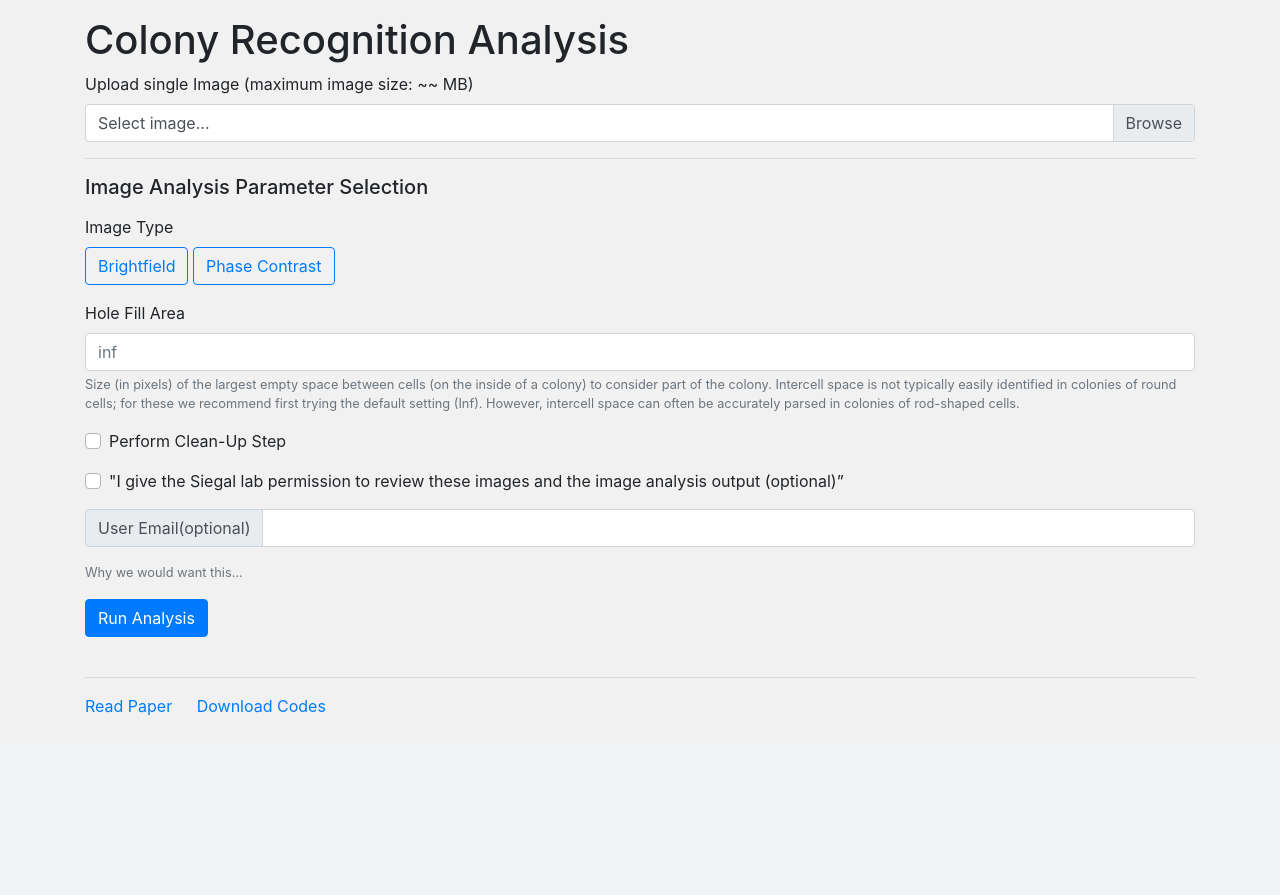
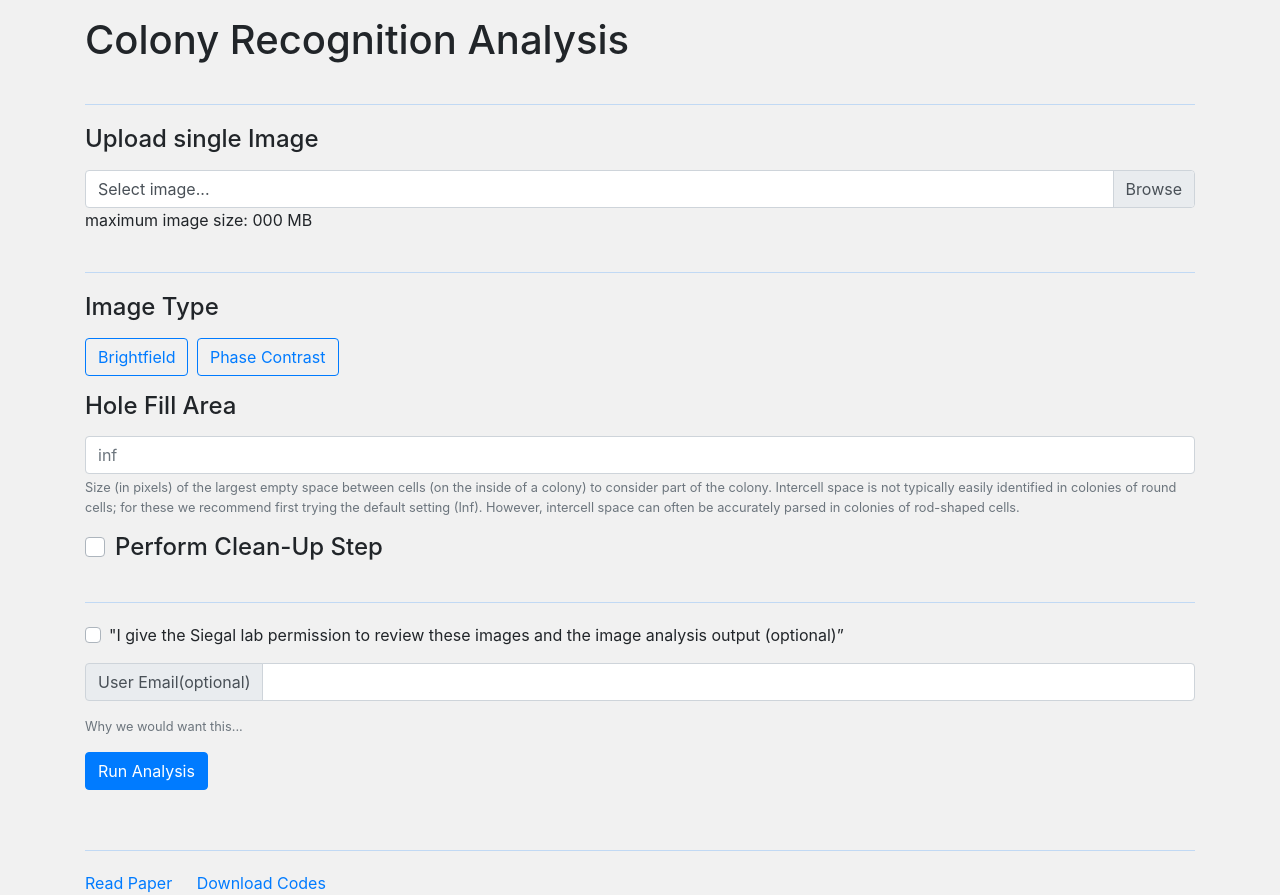
Before and after one commit to CoraJung/FlaskTodo, a Flask app: page / in a window 1280 px wide. Shown: the part 56-951 px from the top of the page. Before the commit the page ends 772 px from the top, so only its background shows below. Run offline with Flask 2, Linux system fonts and the light colour scheme; some libraries are stand-ins or nearby versions.

Commit message:
implements formdata and changes layout
template receives formdata and set the parameters. colony reconition analysis webpate layout changed

```diff
--- a/app/static/css/style.css
+++ b/app/static/css/style.css
@@ -1,8 +1,33 @@
 body {
     background-color: #f1f1f1;
+}
+
+hr {
+  margin: 40px 0 20px;
+  border-color: #007bff;
+  opacity: .2;
 }
 
 #conditional_part
 {
   display:none;
+  background-color: gainsboro;
+  padding: 12px;
+  margin: 6px -2px;
+  border-radius: 8px;
 }
+
+.img-type-btn {
+  margin-right: 4px;
+}
+
+.big-checkbox::before,
+.big-checkbox::after {
+    top: .24rem;
+    width: 1.25rem;
+    height: 1.25rem;
+}
+
+#big-checkbox-label {
+  margin: 0 6px;
+}
--- a/app/templates/public/upload_image.html
+++ b/app/templates/public/upload_image.html
@@ -9,18 +9,34 @@
 
             <h1>Colony Recognition Analysis</h1>
 
+            <hr>
+
             <form action="/upload-image" method="POST" enctype="multipart/form-data">
 
                 <div class="form-group">
-                    <label>Upload single Image (maximum image size: ~~ MB)</label>
+                    <label><h4>Upload single Image</h4></label>
                     <div class="custom-file">
-                        <input oninput="handleFileSelect(this);" type="file" class="custom-file-input" multiple="true" name="image" id="image" autocomplete="off" required>
-                        <label class="custom-file-label" for="image">Select image...</label>
+                        <input
+                            oninput="handleFileSelect(this);"
+                            type="file"
+                            class="custom-file-input"
+                            multiple="true"
+                            name="image"
+                            id="image"
+                            autocomplete="off"
+                            #required
+                        >
+                        <label class="custom-file-label" for="image">
+                            Select image...
+                        </label>
+                    </div>
+                    <div>
+                        <medium>maximum image size: 000 MB</medium>
                     </div>
 
                     <hr>
 
-                    <h5>Image Analysis Parameter Selection</h5>
+                    <!-- <h5>Image Analysis Parameter Selection</h5> -->
                     <!-- Image Type -->
                     <p>
                         <!-- <div class="dropdown">
@@ -36,19 +52,34 @@
                             </div>
                         </div> -->
                         <div>
-                        <label>Image Type</label>
+                            <label><h4>Image Type</h4></label>
                         </div>
                         <div>
-                        <button type="button" class="img-type-btn btn btn-outline-primary" id="brightField">Brightfield</button>
-                        <button type="button" class="img-type-btn btn btn-outline-primary" id="phaseConstant">Phase Contrast</button>
+                            <input id="imageTypeInput" name="ImageType" value="" style="display:none;">
+                            <div
+                                type="text"
+                                class="img-type-btn btn btn-outline-primary"
+                                id="brightField"
+                                value="Brightfield"
+                            >
+                                Brightfield
+                            </div>
+                            <div
+                                type="text"
+                                class="img-type-btn btn btn-outline-primary"
+                                id="phasecontrast"
+                                value="Phase Contrast"
+                            >
+                                Phase Contrast
+                            </div>
                         </div>
                     </p>
 
                     <!-- Hole Fill Area -->
                     <p>
                         <div>
-                        <label>Hole Fill Area</label>
-                        <input type="text" class="form-control" placeholder="inf" aria-label="hole fill area" name="HoleFillArea">
+                        <label><h4>Hole Fill Area</h4></label>
+                        <input type="text" class="form-control" placeholder="inf" aria-label="hole fill area" name="HoleFillArea" id="holefillarea">
                         <small id="holeFillAreaHelpBlock" class="form-text text-muted">
                             Size (in pixels) of the largest empty space between cells (on the inside of a colony) to consider part of the colony. Intercell space is not typically easily identified in colonies of round cells; for these we recommend first trying the default setting (Inf). However, intercell space can often be accurately parsed in colonies of rod-shaped cells.
                         </small>
@@ -56,20 +87,28 @@
                     </p>
 
                     <!-- Clean Up -->
+
                     <p>
                         <div class="custom-control custom-checkbox">
                             <input type="checkbox" class="custom-control-input" id="customCheck1" name="CleanUp">
-                            <label class="custom-control-label" for="customCheck1">Perform Clean-Up Step</label>
+                            <label class="custom-control-label big-checkbox" for="customCheck1">
+                                <h4 id="big-checkbox-label">Perform Clean-Up Step</h4>
+                            </label>
+                            <div id="conditional_part">
+                                <medium>
+                                    <strong>Max Proportion Exposed Edge</strong>
+                                </medium>
+                                <input type="text" class="form-control" placeholder="0.25" aria-label="max_prop_exposed_edge" name="MaxProportionExposedEdge">
+                                <small id="maxProportionEdgeHelpBlock" class="form-text text-muted">
+                                The max proportion of the edge of a detected colony ‘pie piece’ that is allowed to not touch a neighboring pie piece before being removed during cleanup step. Recommended to be set to 0.25-0.4. Only applies during cleanup steps.
+                                </small>
+                            </div>
                         </div>
 
-                        <div id="conditional_part">
-                            <label>Max Proportion Exposed Edge</label>
-                            <input type="text" class="form-control" placeholder="0.25" aria-label="max_prop_exposed_edge" name="MaxProportionExposedEdge">
-                            <small id="maxProportionEdgeHelpBlock" class="form-text text-muted">
-                            The max proportion of the edge of a detected colony ‘pie piece’ that is allowed to not touch a neighboring pie piece before being removed during cleanup step. Recommended to be set to 0.25-0.4. Only applies during cleanup steps.
-                            </small>
-                        </div>
+
                     </p>
+
+                    <hr>
 
                     <!-- Disclaimer-->
                     <p>
@@ -142,42 +181,59 @@
         var firstFile = files && files[0];
         if (!firstFile) return;
 
-        console.log(firstFile);
         var fileSize = firstFile.size;
-
         document.cookie = `filesize=${fileSize}`
     }
 
     // hide max proportion exposed edge when cleanup is not checked
     $('#customCheck1').change(function() {
-        if (this.checked != true) {
+        if (this.checked) {
+            $("#conditional_part").show();
+        } else {
             $("#conditional_part").hide();
-        } else {
-            $("#conditional_part").show();
         }
     });
 
-    console.log($('.img-type-btn'))
+    // change class name as image type buttons selected
 
-    btn_list = Array.from($('.img-type-btn'))
+    var btn_list = Array.from($('.img-type-btn'));
+
+    var setButtons = event => {
+        // reset button styles
+        btn_list.forEach(_ => _.className = 'img-type-btn btn btn-outline-primary');
+
+        var target = event.target;
+        if (!target) return;
+
+        // set target button style
+        target.className = 'img-type-btn btn btn-primary';
+
+        // set image type formData
+        var inputField = $('#imageTypeInput')[0];
+        inputField.value = target.id;
+    }
 
     btn_list.forEach(element => {
-        if (element.on('click')) {
-            element.style.className ="img-type-btn btn btn-primary";
+        if (!element.addEventListener) return;
+        if (typeof element.addEventListener !== 'function') return;
 
-        } else {
-
-        }
+        element.addEventListener('click', setButtons);
     })
 
-    .on("click", function() {
-        console.log(this.style.className);
-        $(".img-type-btn").forEach(element => {
-            element.style.className = "img-type-btn btn btn-outline-primary"
-        });
-        this.backgroundColor= "blue";
-        this.style.className ="btn btn-primary";
-    });
+    // limit input value type on hole fill area to numbers and inf only
+    var limitOnlyNum = event => {
+        var target = event.target;
+        var value = target.value;
+
+        if (value === "inf") return;
+        if (value == +value) return;
+
+        target.value = '';
+    }
+
+    $("#holefillarea")[0].addEventListener('change', limitOnlyNum);
+
+
 </script>
 
 {% endblock %}
--- a/app/views.py
+++ b/app/views.py
@@ -169,15 +169,42 @@ def upload_file_s3(file_name, bucket, object_name=None):
 @app.route("/upload-image", methods=["GET", "POST"])
 
 def upload_image():
+
+    # set default values
+    hole_fill_area=np.inf
+    cleanup=False
+    max_proportion_exposed_edge=0.25
+    save_extra_info=True
+    image_type="brightfield"
+    user_email = ""
+    review_permission = False
+
     result = request.form
-    print("-----------------------------------------")
 
-    for i in result:
-        print(i)
-    print("-----------------------------------------")
-    print(result.items())
-    for dict_ in result.items():
-        print(dict_)
+    # set parameters
+    for key, value in result.items():
+        print(key, value)
+
+        if key == "ImageType" and value == "phasecontrast":
+            image_type = value
+
+        elif key == "HoleFillArea":
+            if value == "inf" or value == "":
+                pass
+            else:
+                hole_fill_area = int(value)
+
+        elif key == "MaxProportionExposedEdge" and value != "":
+            cleanup = True
+            max_proportion_exposed_edge = float(value)
+
+        elif key == "UserEmail" and value != "":
+            user_email = value
+
+        elif key == "Disclaimer":
+            review_permission = True
+
+
     return
 
     if request.method != "POST":
@@ -258,8 +285,8 @@ def process_file(input_src, object_name):
     df_to_render_csv = None
 
     colony_mask, colony_property_df = analyze_single_image(
-        hole_fill_area=np.inf, cleanup=False, max_proportion_exposed_edge=0.75,
-        save_extra_info=True, image_type="brightfield", input_im_path=input_src, output_path=output_dst)
+        hole_fill_area=hole_fill_area, cleanup=cleanup, max_proportion_exposed_edge=max_proportion_exposed_edge,
+        save_extra_info=True, image_type=image_type, input_im_path=input_src, output_path=output_dst)
 
     # upload processed files stored in the server to s3 bucket
     # filter out unnecessary dierctories and set them as upload target
```
